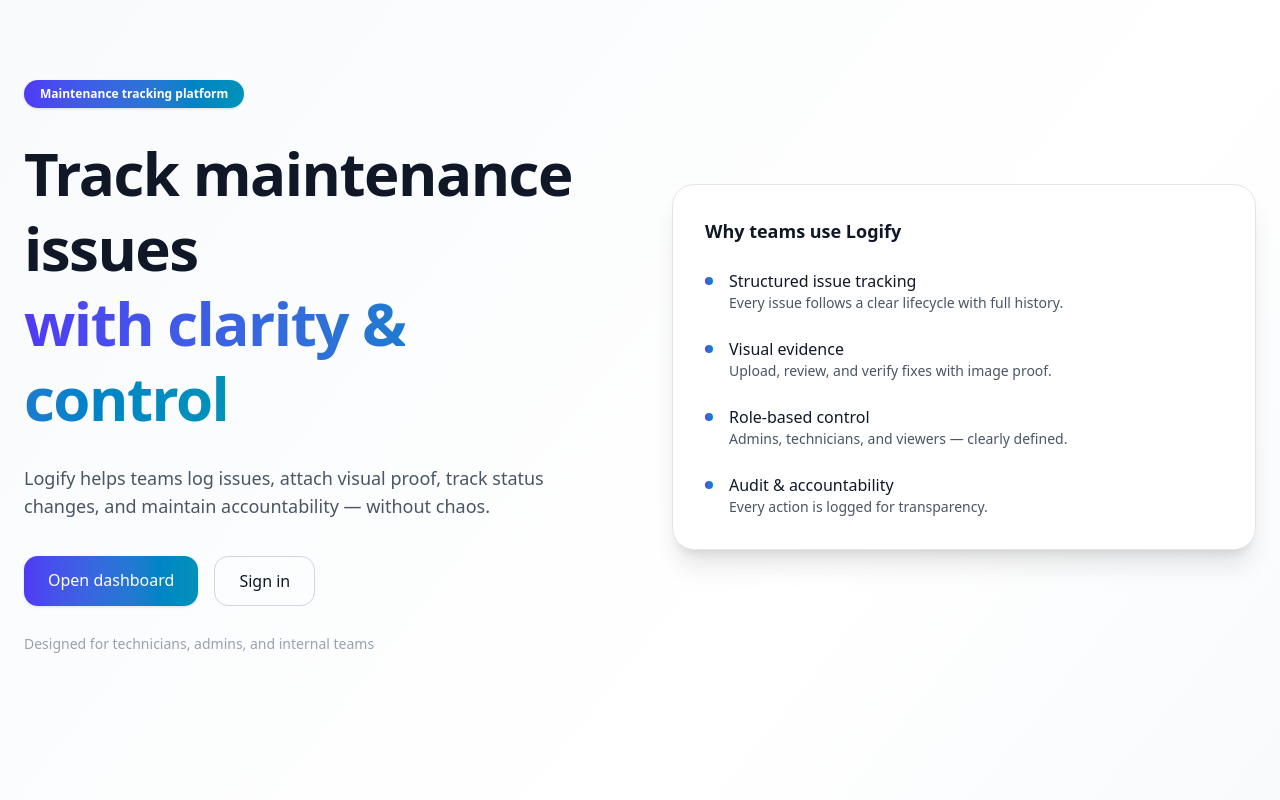
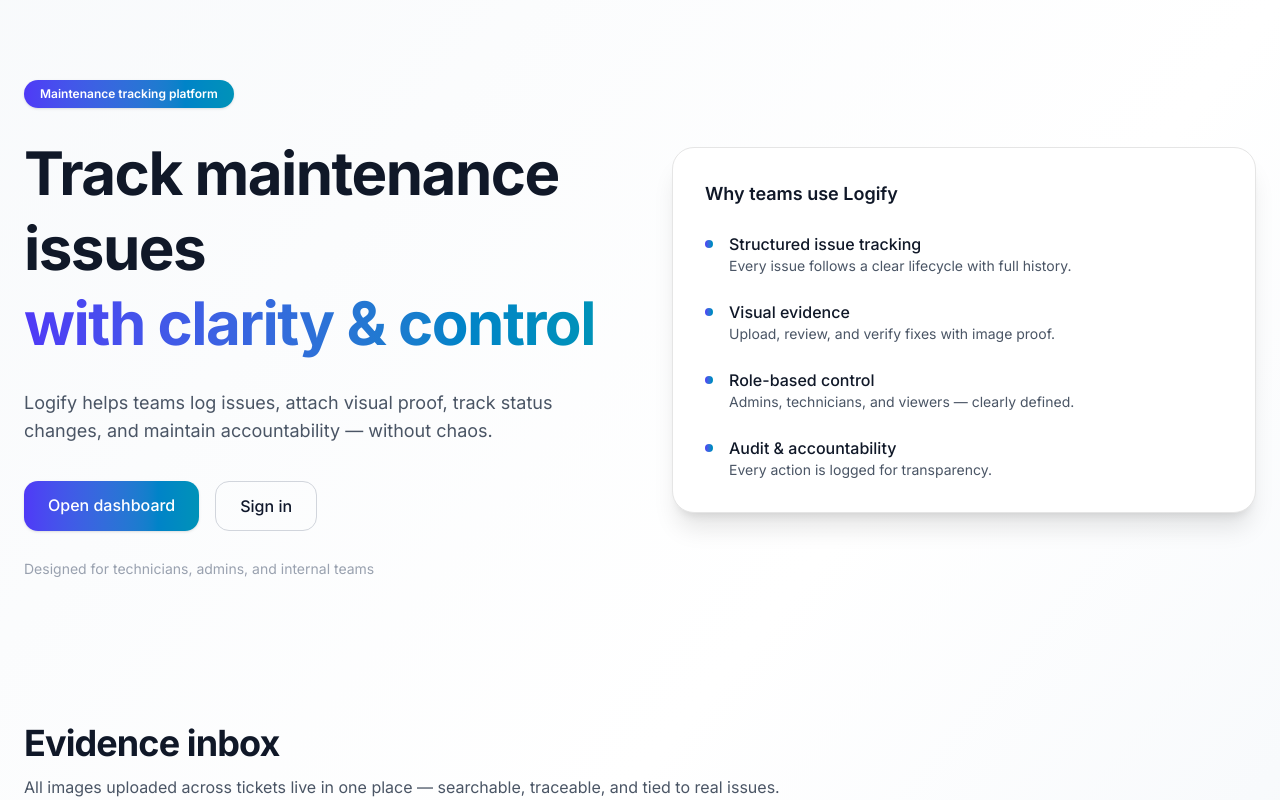
Before and after one commit to jacksyswain/Logify, a Next.js app: page / in a window 1280 px wide. Shown: the top 800 px of the page. Built offline with nearby package versions, Linux system fonts and the light colour scheme.

Commit message:
new update

```diff
--- a/src/app/layout.js
+++ b/src/app/layout.js
@@ -2,38 +2,26 @@
 import Providers from "./providers";
 import { Inter } from "next/font/google";
 
-/* ================= Fonts ================= */
 const inter = Inter({
   subsets: ["latin"],
-  variable: "--font-inter",
-  display: "swap",
 });
-
-/* ================= Metadata ================= */
-export const metadata = {
-  title: "Logify — Maintenance Tracking System",
-  description:
-    "Logify is a modern maintenance tracking platform to log issues, attach visual proof, and manage resolutions with clarity.",
-  authors: [{ name: "Jyoti Prakash Swain (JPS)" }],
-};
 
 export default function RootLayout({ children }) {
   return (
-    <html lang="en" className={inter.variable}>
+    <html lang="en">
       <body
-        className="
+        className={`
+          ${inter.className}
           min-h-screen
           bg-slate-50
           text-slate-900
           antialiased
           selection:bg-indigo-600
           selection:text-white
-        "
+        `}
       >
         <Providers>
-          <div className="relative flex min-h-screen flex-col">
-            {children}
-          </div>
+          {children}
         </Providers>
       </body>
     </html>
```
